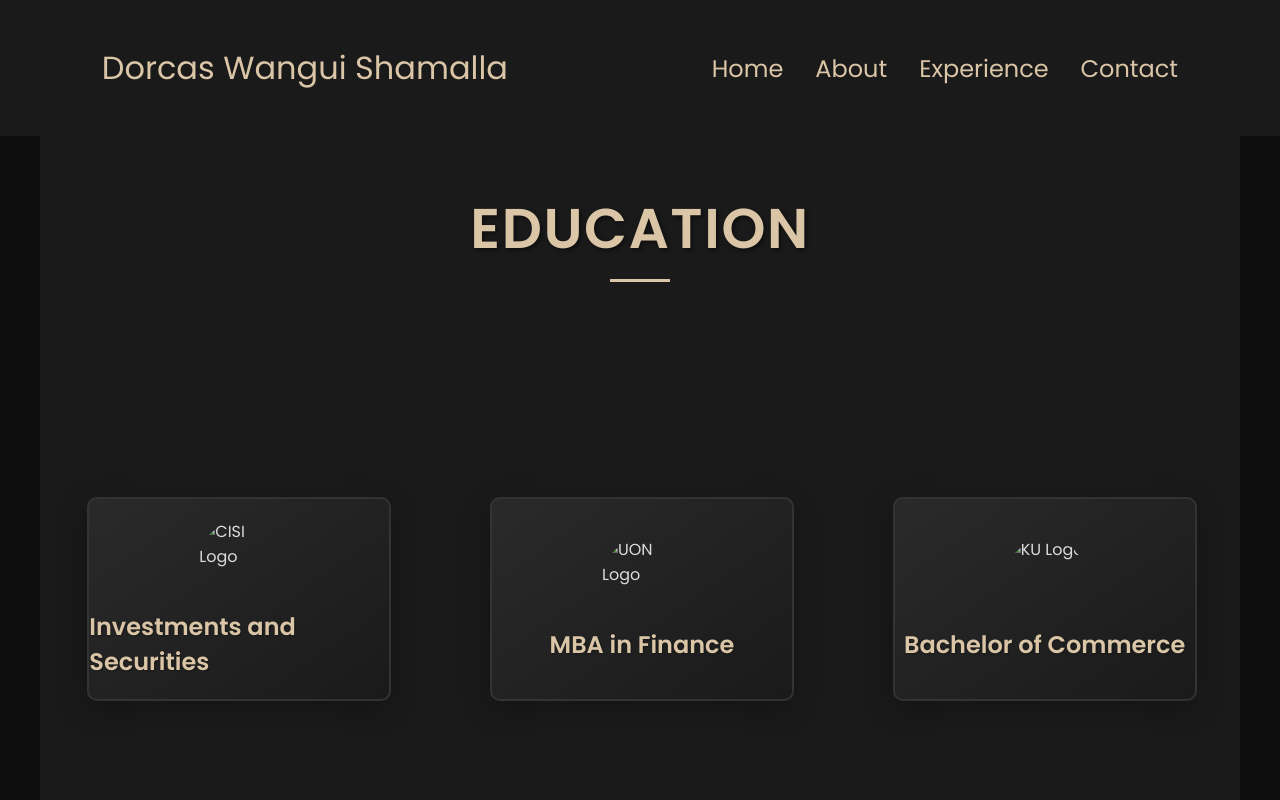
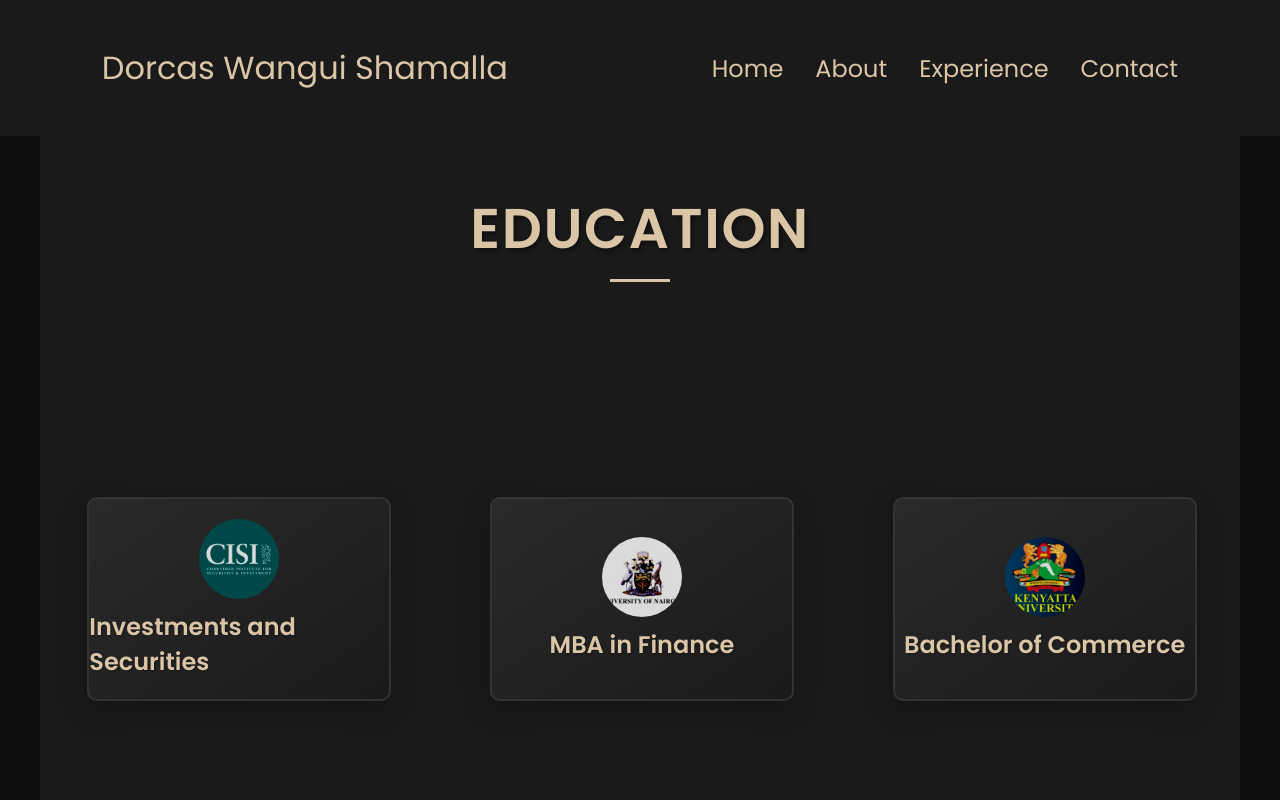
Before and after one commit to craeldevelopers/dorcaswangui, a plain HTML site: page education.html in a window 1280 px wide. Shown: the top 800 px of the page. Drawn offline with Linux system fonts and the light colour scheme.

Commit message:
Update education.html

```diff
--- a/education.html
+++ b/education.html
@@ -48,7 +48,7 @@
         <div class="envelope-card">
           <div class="envelope-front">
             <div class="logo-container">
-              <img src="CISI.jpg" alt="CISI Logo" class="envelope-logo" />
+              <img src="CISI.jpeg" alt="CISI Logo" class="envelope-logo" />
             </div>
             <h2>Investments and Securities</h2>
             <div class="envelope-flap"></div>
@@ -68,7 +68,7 @@
         <div class="envelope-card">
           <div class="envelope-front">
             <div class="logo-container">
-              <img src="UON.jpg" alt="UON Logo" class="envelope-logo" />
+              <img src="UON.jpeg" alt="UON Logo" class="envelope-logo" />
             </div>
             <h2>MBA in Finance</h2>
             <div class="envelope-flap"></div>
@@ -88,7 +88,7 @@
         <div class="envelope-card">
           <div class="envelope-front">
             <div class="logo-container">
-              <img src="KU.jpg" alt="KU Logo" class="envelope-logo" />
+              <img src="KU.jpeg" alt="KU Logo" class="envelope-logo" />
             </div>
             <h2>Bachelor of Commerce</h2>
             <div class="envelope-flap"></div>
```
